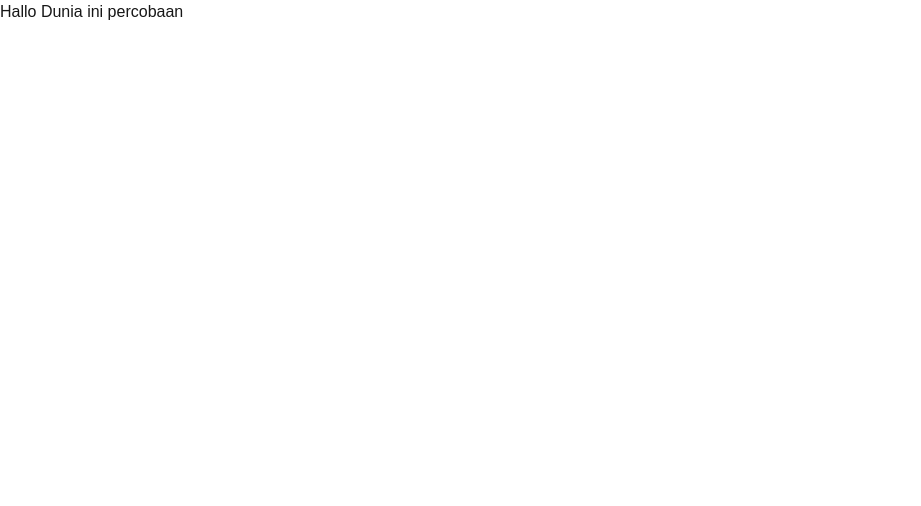
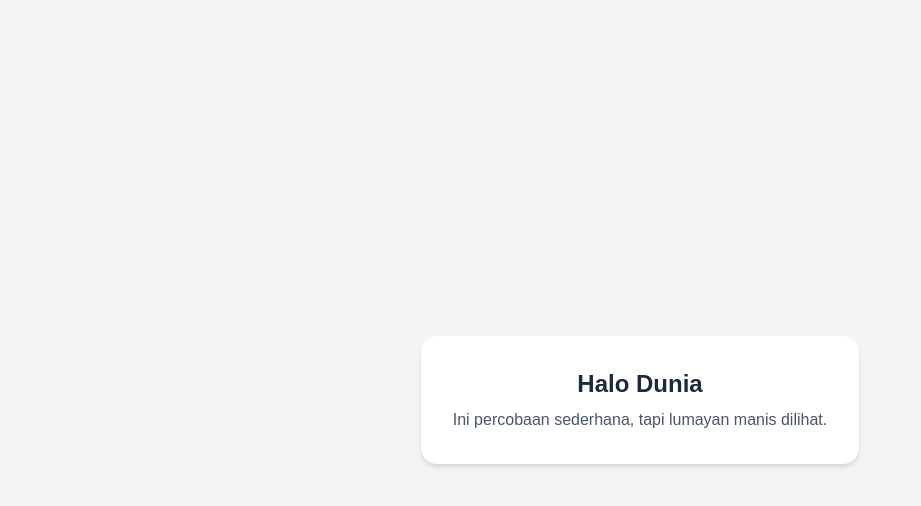
Before and after one commit to azure-crud-pertama/crud-azure-pertama, a Next.js app: page / in a window 1280 px wide. Shown: the top 506 px of the page, without its empty margins (0-921 px from the left). Built offline with nearby package versions, Linux system fonts and the light colour scheme.

Commit message:
update tampilan utama lebih enak diliat

```diff
--- a/src/app/page.tsx
+++ b/src/app/page.tsx
@@ -1,7 +1,12 @@
 export default function Home() {
   return (
-    <div>
-      <p>Hallo Dunia ini percobaan</p>
-    </div>
+    <main className="flex min-h-screen items-center justify-center bg-gray-100">
+      <div className="p-8 rounded-2xl bg-white shadow-md text-center">
+        <h1 className="text-2xl font-semibold text-gray-800 mb-2">
+          Halo Dunia
+        </h1>
+        <p className="text-gray-600">Ini percobaan sederhana, tapi lumayan manis dilihat.</p>
+      </div>
+    </main>
   );
 }
```
